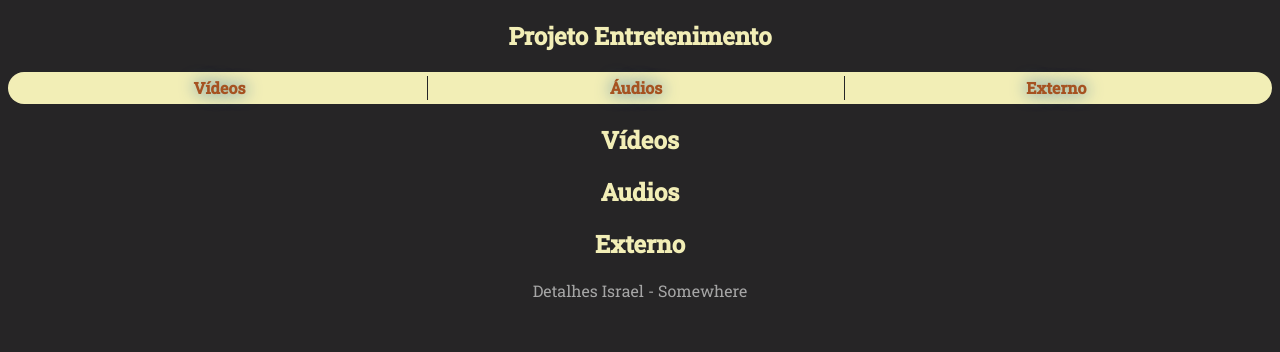
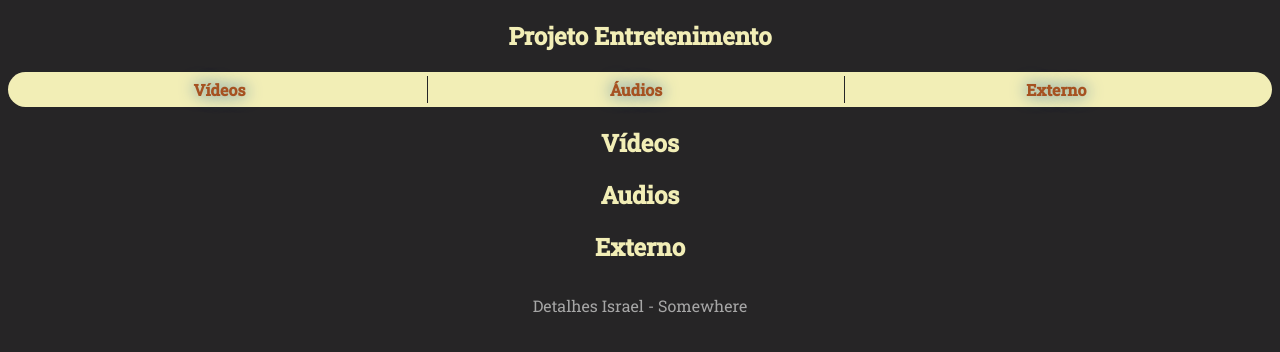
Before and after one commit to fershibli/design-digital, a plain HTML site: page ProjetoModeloAula/index.html in a window 1280 px wide. Drawn offline with Linux system fonts and the light colour scheme.

Commit message:
fix(ProjetoModeloAula): li padding

```diff
--- a/ProjetoModeloAula/style.css
+++ b/ProjetoModeloAula/style.css
@@ -49,10 +49,7 @@ nav ul {
 }
 
 nav ul li {
-    padding-top: 0.1em;
-    padding-bottom: 0.1em;
-    padding-left: 1em;
-    padding-right: 1em;
+    padding: 0.2em 1em;
 }
 
 .inner-content {
@@ -78,3 +75,7 @@ nav ul li {
 .inner-content h6 {
     color: var(--theme-background);
 }
+
+footer {
+    margin-top: 2em;
+}
```
